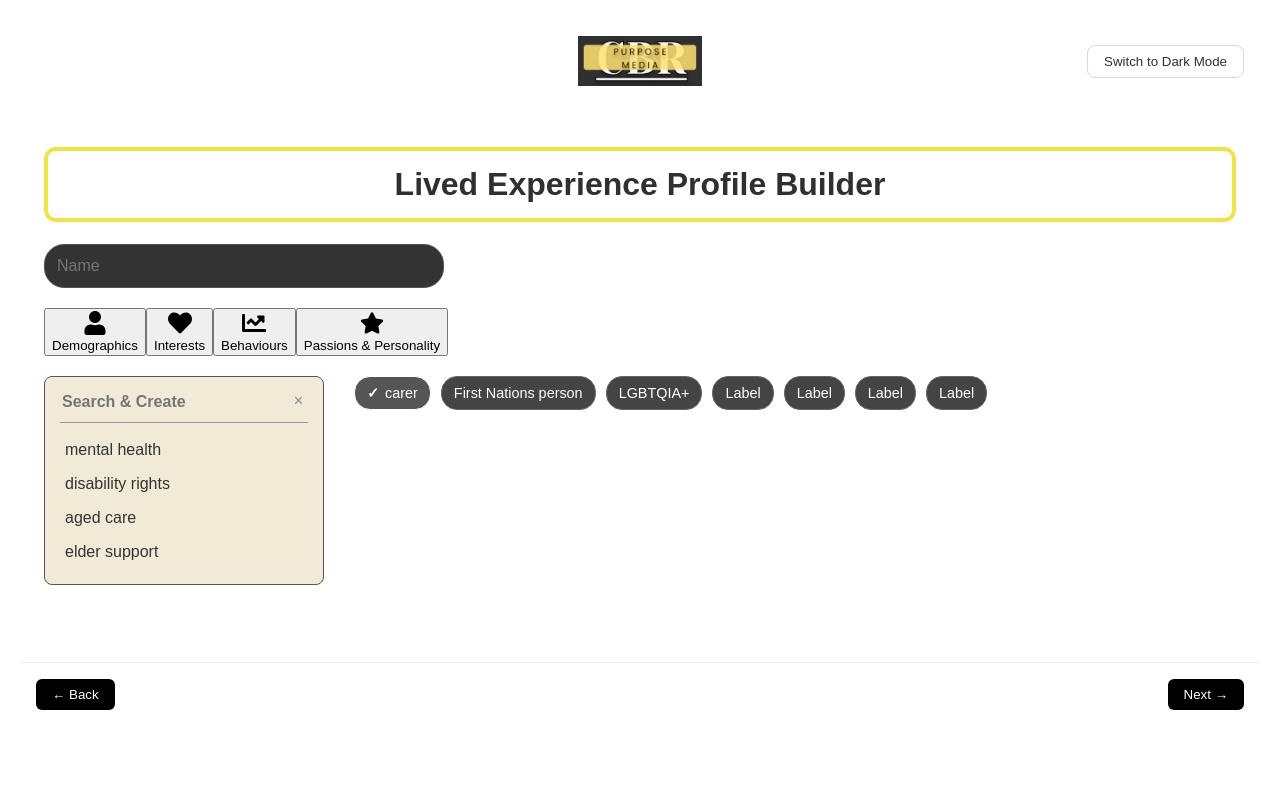
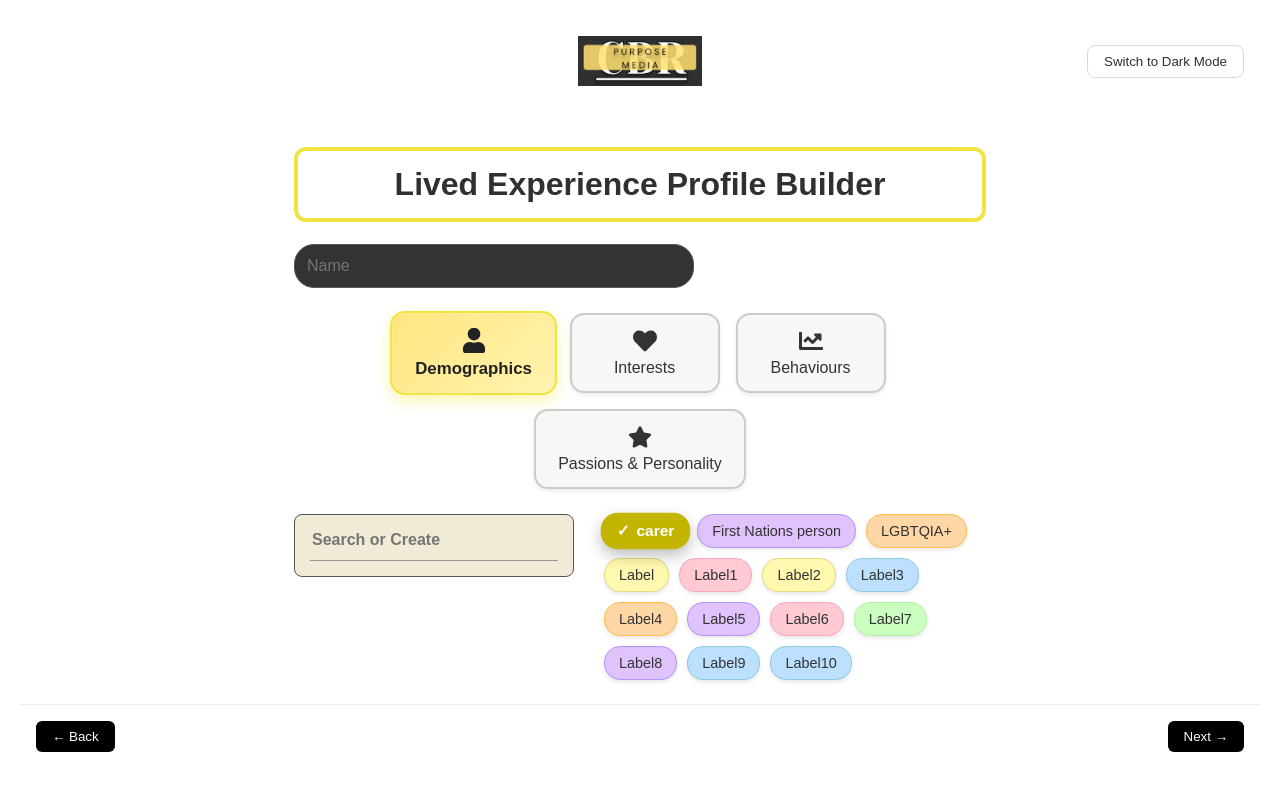
Before and after one commit to CoDesign-Compass/CoDesign-Project, a React (Create React App) app in the folder frontend/: page /profile in a window 1280 px wide. Shown: the top 790 px of the page. Built offline with nearby package versions, Linux system fonts and the light colour scheme.

Commit message:
Profile page refined

```diff
--- a/frontend/src/components/ProfilePage/ProfilePage.css
+++ b/frontend/src/components/ProfilePage/ProfilePage.css
@@ -145,30 +145,99 @@
 }
 
 /* Different colored tags */
+/* --- Tag Colors (normal = light tone, selected = dark tone) --- */
+
+/* Yellow */
+.tag.tag-color-yellow {
+  background-color: #fff9b0;
+  color: #333;
+  border-color: #e6da7f;
+}
 .tag.selected.tag-color-yellow {
-  background-color: #f0e442;
+  background-color: #c2b400;
+  color: #fff;
+  border-color: #c2b400;
+}
+
+/* Blue */
+.tag.tag-color-blue {
+  background-color: #bde0fe;
   color: #333;
-  border-color: #f0e442;
+  border-color: #8ecae6;
 }
 .tag.selected.tag-color-blue {
-  background-color: #a0c4ff;
+  background-color: #023e8a;
+  color: #fff;
+  border-color: #023e8a;
+}
+
+/* Red */
+.tag.tag-color-red {
+  background-color: #ffc9c9;
   color: #333;
-  border-color: #a0c4ff;
+  border-color: #ff8fa3;
 }
 .tag.selected.tag-color-red {
-  background-color: #ffadad;
+  background-color: #b30000;
+  color: #fff;
+  border-color: #b30000;
+}
+
+/* Purple */
+.tag.tag-color-purple {
+  background-color: #e0c3fc;
   color: #333;
-  border-color: #ffadad;
+  border-color: #b197fc;
 }
 .tag.selected.tag-color-purple {
-  background-color: #bdb2ff;
+  background-color: #5a189a;
+  color: #fff;
+  border-color: #5a189a;
+}
+
+/* Green */
+.tag.tag-color-green {
+  background-color: #caffbf;
   color: #333;
-  border-color: #bdb2ff;
+  border-color: #b6f2a5;
+}
+.tag.selected.tag-color-green {
+  background-color: #007f5f;
+  color: #fff;
+  border-color: #007f5f;
+}
+
+/* Orange */
+.tag.tag-color-orange {
+  background-color: #ffd6a5;
+  color: #333;
+  border-color: #fcbf49;
+}
+.tag.selected.tag-color-orange {
+  background-color: #d47f00;
+  color: #fff;
+  border-color: #d47f00;
+}
+
+/* Pink */
+.tag.tag-color-pink {
+  background-color: #ffcad4;
+  color: #333;
+  border-color: #ffa6c1;
+}
+.tag.selected.tag-color-pink {
+  background-color: #b00056;
+  color: #fff;
+  border-color: #b00056;
 }
 
 /* --- Desktop Styles (using Media Query) --- */
 /* Apply the following styles when screen width is 768px or larger */
 @media (min-width: 768px) {
+  .profile-page {
+    max-width: calc(100% - 500px);
+    margin: 0 auto;
+  }
   .main-title {
     font-size: 2rem;
   }
@@ -190,4 +259,113 @@
   }
 }
 
+/* --- Tag Hover & Interaction Effects --- */
+
+/* 所有标签默认状态：轻微阴影 + 平滑过渡 */
+.tag {
+  display: inline-flex;
+  align-items: center;
+  padding: 8px 14px;
+  border-radius: 16px;
+  border: 1px solid #666;
+  cursor: pointer;
+  font-size: 0.9rem;
+  transition: all 0.2s ease;
+  box-shadow: 0 2px 4px rgba(0, 0, 0, 0.1);
+}
+
+/* hover 时轻微放大 + 阴影增强 */
+.tag:hover {
+  transform: scale(1.05);
+  box-shadow: 0 4px 10px rgba(0, 0, 0, 0.2);
+}
+
+/* 选中状态阴影稍强，保持反色 */
+.tag.selected {
+  transform: scale(1.08);
+  box-shadow: 0 6px 14px rgba(0, 0, 0, 0.25);
+  font-weight: bold;
+}
+
+/* Checkmark 样式 */
+.tag .checkmark {
+  margin-right: 6px;
+  font-weight: bold;
+  font-size: 0.9rem;
+}
+
 /* --- Styles for other components (CategoryTabs, NavigationButtons) can be added below --- */
+/* --- Category Tabs --- */
+.category-tabs-container {
+  display: flex;
+  justify-content: center;
+  align-items: center;
+  flex-wrap: wrap; /* 移动端自动换行 */
+  gap: 10px;
+  margin: 25px 0;
+}
+
+.tab-item {
+  display: flex;
+  flex-direction: column;
+  align-items: center;
+  justify-content: center;
+  background-color: #f7f7f7;
+  border: 2px solid #ccc;
+  border-radius: 14px;
+  padding: 12px 18px;
+  min-width: 120px;
+  cursor: pointer;
+  transition: all 0.25s ease;
+  color: #333;
+  box-shadow: 0 2px 4px rgba(0, 0, 0, 0.08);
+}
+
+/* hover 动效 */
+.tab-item:hover {
+  transform: translateY(-3px);
+  box-shadow: 0 6px 12px rgba(0, 0, 0, 0.15);
+  border-color: #999;
+}
+
+/* 激活状态（选中） */
+.tab-item.active {
+  background: linear-gradient(135deg, #ffe680, #fff3b0);
+  border-color: #f0e442;
+  color: #222;
+  font-weight: bold;
+  box-shadow: 0 6px 14px rgba(240, 228, 66, 0.4);
+  transform: scale(1.05);
+}
+
+/* 图标部分 */
+.tab-icon-wrapper {
+  display: flex;
+  align-items: center;
+  justify-content: center;
+  margin-bottom: 6px;
+  color: inherit;
+}
+
+/* 文字部分 */
+.tab-label {
+  font-size: 0.9rem;
+  text-align: center;
+  color: inherit;
+}
+
+/* --- 桌面端进一步美化布局 --- */
+@media (min-width: 768px) {
+  .category-tabs-container {
+    gap: 16px;
+  }
+
+  .tab-item {
+    min-width: 150px;
+    padding: 14px 22px;
+  }
+
+  .tab-label {
+    font-size: 1rem;
+  }
+}
--- a/frontend/src/components/ProfilePage/SearchAndCreate.jsx
+++ b/frontend/src/components/ProfilePage/SearchAndCreate.jsx
@@ -1,27 +1,23 @@
+// SearchAndCreate.jsx
 import React from "react";
 
-const SearchAndCreate = () => {
-  const menuItems = [
-    "mental health",
-    "disability rights",
-    "aged care",
-    "elder support",
-  ];
+const SearchAndCreate = ({ inputValue, onInputChange, onCreate }) => {
   return (
     <div className="search-create-box">
       <div className="search-input-wrapper">
         <input
           type="text"
-          placeholder="Search & Create"
+          placeholder="Search or Create"
           className="search-input"
+          value={inputValue}
+          onChange={(e) => onInputChange(e.target.value)}
+          onKeyDown={(e) => {
+            if (e.key === "Enter" && inputValue.trim() !== "") {
+              onCreate();
+            }
+          }}
         />
-        <span className="search-clear">×</span>
       </div>
-      <ul className="search-results">
-        {menuItems.map((item) => (
-          <li key={item}>{item}</li>
-        ))}
-      </ul>
     </div>
   );
 };
--- a/frontend/src/components/ProfilePage/Tag.jsx
+++ b/frontend/src/components/ProfilePage/Tag.jsx
@@ -2,7 +2,7 @@ import React from "react";
 
 const Tag = ({ label, color = "default", isSelected, onClick }) => {
   // 根据isSelected状态和颜色prop生成class
-  const className = `tag ${isSelected ? "selected" : ""} tag-color-${color}`;
+  const className = `tag tag-color-${color} ${isSelected ? "selected" : ""}`;
 
   return (
     <button className={className} onClick={onClick}>
--- a/frontend/src/pages/ProfilePage.jsx
+++ b/frontend/src/pages/ProfilePage.jsx
@@ -6,31 +6,84 @@ import TagSelection from "../components/ProfilePage/TagSelection";
 
 import "../components/ProfilePage/ProfilePage.css";
 
-const initialTags = [
+const COLORS = ["yellow", "blue", "red", "purple", "green", "orange", "pink"];
+
+const baseTags = [
+  // Demographics
   { id: 1, label: "carer", category: "Demographics" },
   { id: 2, label: "First Nations person", category: "Demographics" },
   { id: 3, label: "LGBTQIA+", category: "Demographics" },
-  { id: 4, label: "Label", category: "Demographics", color: "yellow" },
-  { id: 5, label: "Label", category: "Demographics", color: "blue" },
-  { id: 6, label: "Label", category: "Demographics", color: "red" },
-  { id: 7, label: "Label", category: "Demographics", color: "purple" },
+  { id: 4, label: "Label", category: "Demographics" },
+  { id: 5, label: "Label1", category: "Demographics" },
+  { id: 6, label: "Label2", category: "Demographics" },
+  { id: 7, label: "Label3", category: "Demographics" },
+  { id: 8, label: "Label4", category: "Demographics" },
+  { id: 9, label: "Label5", category: "Demographics" },
+  { id: 10, label: "Label6", category: "Demographics" },
+  { id: 11, label: "Label7", category: "Demographics" },
+  { id: 12, label: "Label8", category: "Demographics" },
+  { id: 13, label: "Label9", category: "Demographics" },
+  { id: 14, label: "Label10", category: "Demographics" },
+
+  // Interests
+  { id: 15, label: "Art & Design", category: "Interests" },
+  { id: 16, label: "Sports & Fitness", category: "Interests" },
+  { id: 17, label: "Technology", category: "Interests" },
+  { id: 18, label: "Travel", category: "Interests" },
+
+  // Behaviours
+  { id: 19, label: "Early adopter", category: "Behaviours" },
+  { id: 20, label: "Environmentally conscious", category: "Behaviours" },
+  { id: 21, label: "Community volunteer", category: "Behaviours" },
+
+  // Passions & Personality
+  { id: 22, label: "Creative", category: "Passions & Personality" },
+  { id: 23, label: "Analytical", category: "Passions & Personality" },
+  { id: 24, label: "Adventurous", category: "Passions & Personality" },
+  { id: 25, label: "Empathetic", category: "Passions & Personality" },
 ];
 
+// const initialTags = baseTags.map((tag) => ({
+//   ...tag,
+//   color: COLORS[Math.floor(Math.random() * COLORS.length)],
+// }));
+
 export default function ProfilePage() {
+  const [tags, setTags] = useState(
+    baseTags.map((t) => ({
+      ...t,
+      color: COLORS[Math.floor(Math.random() * COLORS.length)],
+    }))
+  );
   const [name, setName] = useState("");
   const [activeTab, setActiveTab] = useState("Demographics");
   const [selectedTags, setSelectedTags] = useState(["carer"]);
+
+  const [inputValue, setInputValue] = useState("");
+
   const handleTagClick = (tagLabel) => {
-    setSelectedTags((prevSelected) => {
-      if (prevSelected.includes(tagLabel)) {
-        return prevSelected.filter((t) => t !== tagLabel);
-      } else {
-        return [...prevSelected, tagLabel];
-      }
-    });
+    setSelectedTags((prevSelected) =>
+      prevSelected.includes(tagLabel)
+        ? prevSelected.filter((t) => t !== tagLabel)
+        : [...prevSelected, tagLabel]
+    );
   };
 
-  const filteredTags = initialTags.filter((tag) => tag.category === activeTab);
+  // 创建新 Tag
+  const handleCreateTag = () => {
+    if (!inputValue.trim()) return;
+    const newTag = {
+      id: tags.length + 1,
+      label: inputValue.trim(),
+      category: activeTab,
+      color: COLORS[Math.floor(Math.random() * COLORS.length)],
+    };
+    setTags([...tags, newTag]);
+    setInputValue("");
+  };
+  const filteredTags = tags.filter((tag) => tag.category === activeTab);
+
+  // const filteredTags = initialTags.filter((tag) => tag.category === activeTab);
 
   return (
     <div className="profile-page" style={{ padding: 24 }}>
@@ -55,8 +108,13 @@ export default function ProfilePage() {
 
       <main className="content-area">
         <div className="left-panel">
-          <SearchAndCreate />
+          <SearchAndCreate
+            inputValue={inputValue}
+            onInputChange={setInputValue}
+            onCreate={handleCreateTag}
+          />
         </div>
+
         <div className="right-panel">
           <TagSelection
             tags={filteredTags}
@@ -68,3 +126,56 @@ export default function ProfilePage() {
     </div>
   );
 }
+
+// export default function ProfilePage() {
+//   const [name, setName] = useState("");
+//   const [activeTab, setActiveTab] = useState("Demographics");
+//   const [selectedTags, setSelectedTags] = useState(["carer"]);
+//   const handleTagClick = (tagLabel) => {
+//     setSelectedTags((prevSelected) => {
+//       if (prevSelected.includes(tagLabel)) {
+//         return prevSelected.filter((t) => t !== tagLabel);
+//       } else {
+//         return [...prevSelected, tagLabel];
+//       }
+//     });
+//   };
+
+//   const filteredTags = initialTags.filter((tag) => tag.category === activeTab);
+
+//   return (
+//     <div className="profile-page" style={{ padding: 24 }}>
+//       <h1 className="main-title">Lived Experience Profile Builder</h1>
+
+//       <div className="name-input-wrapper">
+//         <input
+//           type="text"
+//           value={name}
+//           onChange={(e) => setName(e.target.value)}
+//           placeholder="Name"
+//           className="name-input"
+//         />
+//         {name && (
+//           <button onClick={() => setName("")} className="clear-button">
+//             ×
+//           </button>
+//         )}
+//       </div>
+
+//       <CategoryTabs activeTab={activeTab} setActiveTab={setActiveTab} />
+
+//       <main className="content-area">
+//         <div className="left-panel">
+//           <SearchAndCreate />
+//         </div>
+//         <div className="right-panel">
+//           <TagSelection
+//             tags={filteredTags}
+//             selectedTags={selectedTags}
+//             onTagClick={handleTagClick}
+//           />
+//         </div>
+//       </main>
+//     </div>
+//   );
+// }
```
